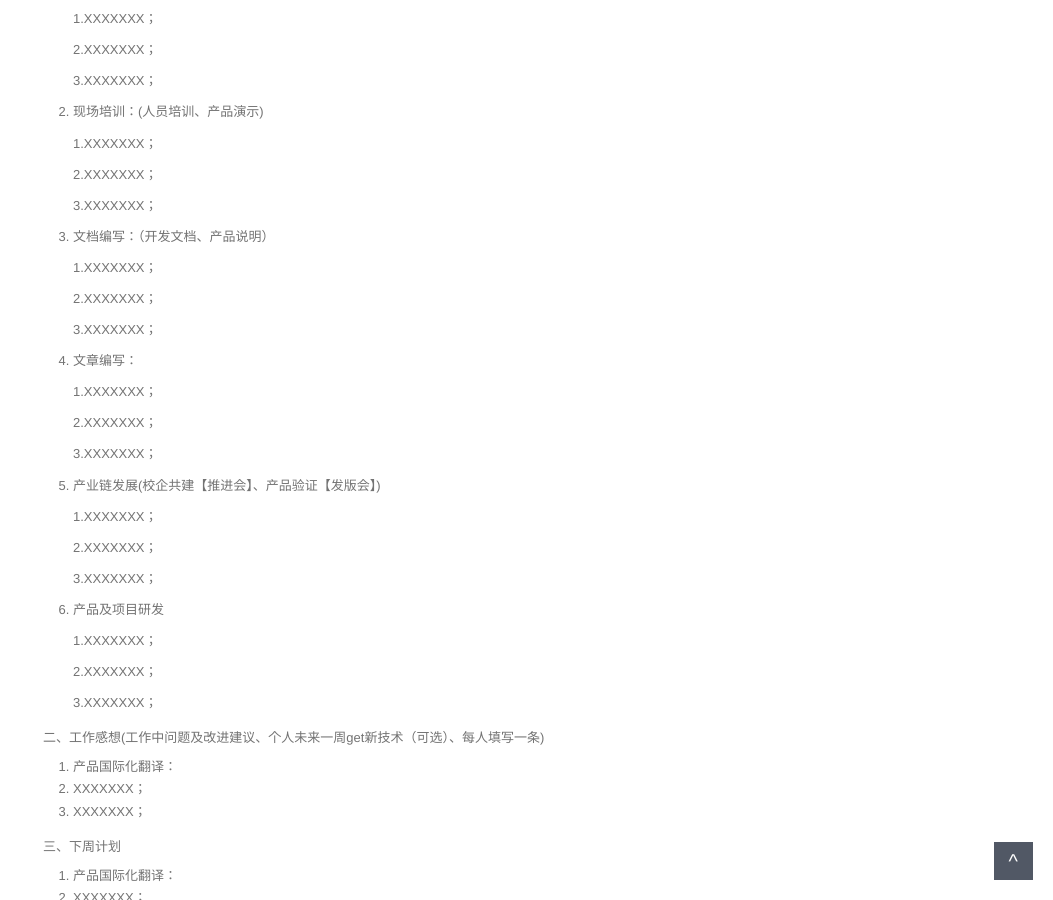
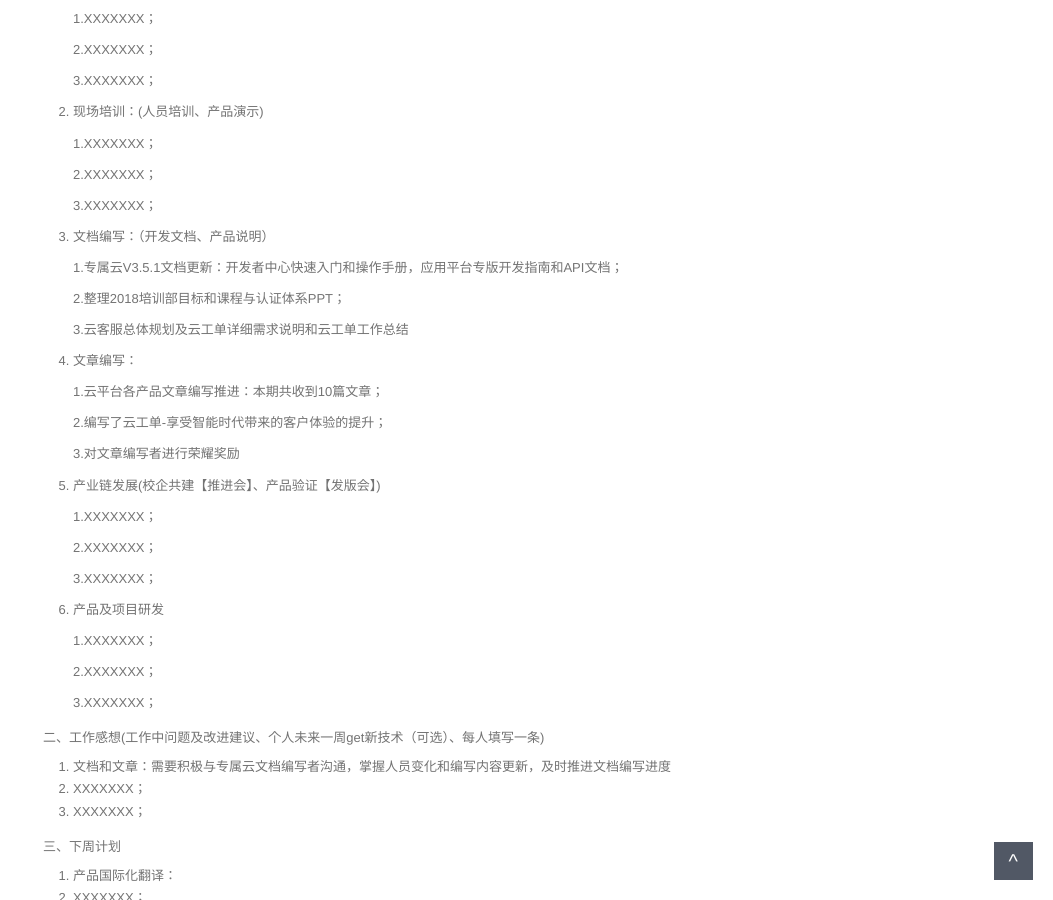
Before and after one commit to walllFlower/blog, a Jekyll site: the page built from _posts/2018-07-17-day_report_cxz.md, in a window 1280 px wide and 900 px high, scrolled down 559 px. Shown: the whole window, without its empty margins (227-1280 px from the left). Built offline with Jekyll 4.4.1, drawn with Linux system fonts in a browser that asks for light colours; comment, search, counter and statistics services are not loaded.

Commit message:
Update 2018-07-17-day_report_cxz.md

```diff
--- a/_posts/2018-07-17-day_report_cxz.md
+++ b/_posts/2018-07-17-day_report_cxz.md
@@ -41,19 +41,19 @@ categories: 技术运营工作周报
 
 3. 文档编写：（开发文档、产品说明）
 
-    1.XXXXXXX；
+    1.专属云V3.5.1文档更新：开发者中心快速入门和操作手册，应用平台专版开发指南和API文档；
 
-    2.XXXXXXX；
+    2.整理2018培训部目标和课程与认证体系PPT；
 
-    3.XXXXXXX；
+    3.云客服总体规划及云工单详细需求说明和云工单工作总结
 
 4. 文章编写：
 
-    1.XXXXXXX；
+    1.云平台各产品文章编写推进：本期共收到10篇文章；
 
-    2.XXXXXXX；
+    2.编写了云工单-享受智能时代带来的客户体验的提升；
 
-    3.XXXXXXX；
+    3.对文章编写者进行荣耀奖励
 
 5. 产业链发展(校企共建【推进会】、产品验证【发版会】)
 
@@ -73,7 +73,7 @@ categories: 技术运营工作周报
 
 二、工作感想(工作中问题及改进建议、个人未来一周get新技术（可选）、每人填写一条)
 
-1. 产品国际化翻译：
+1. 文档和文章：需要积极与专属云文档编写者沟通，掌握人员变化和编写内容更新，及时推进文档编写进度
 2. XXXXXXX；
 3. XXXXXXX；
 
```
